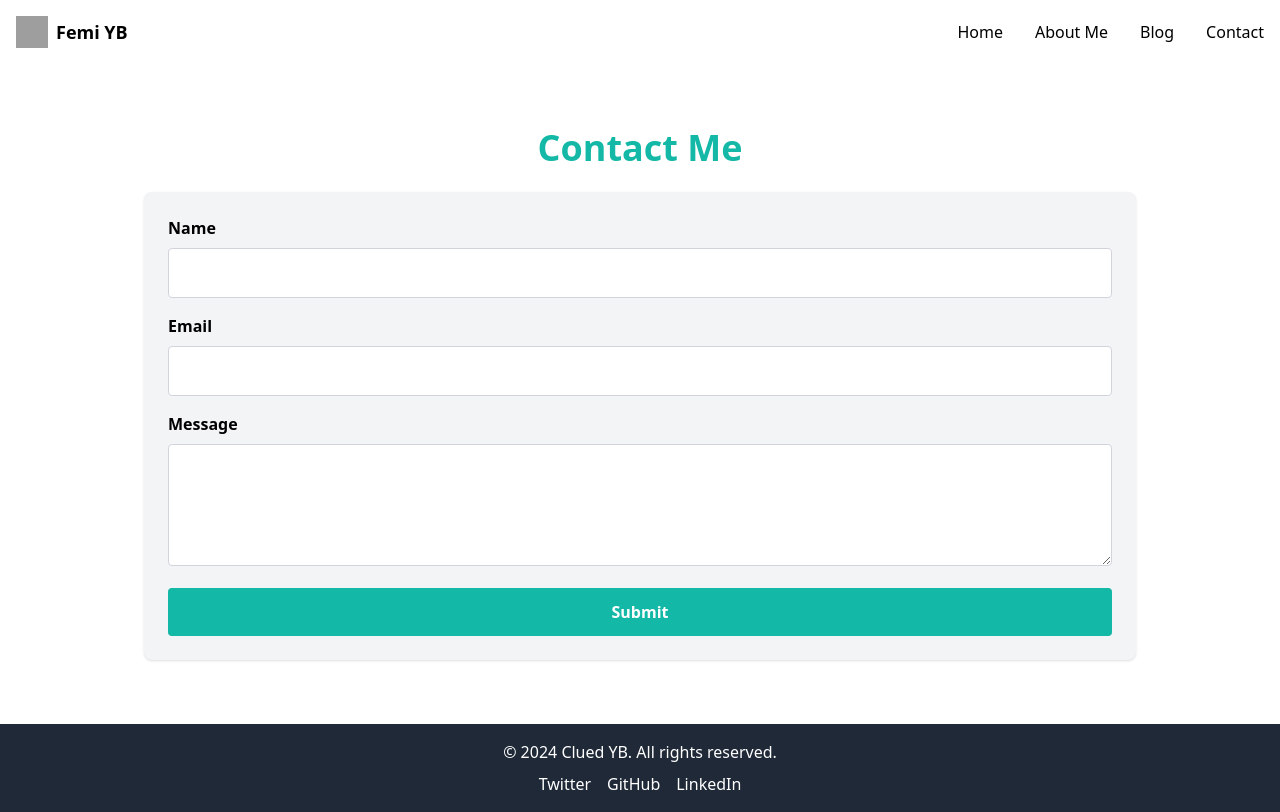
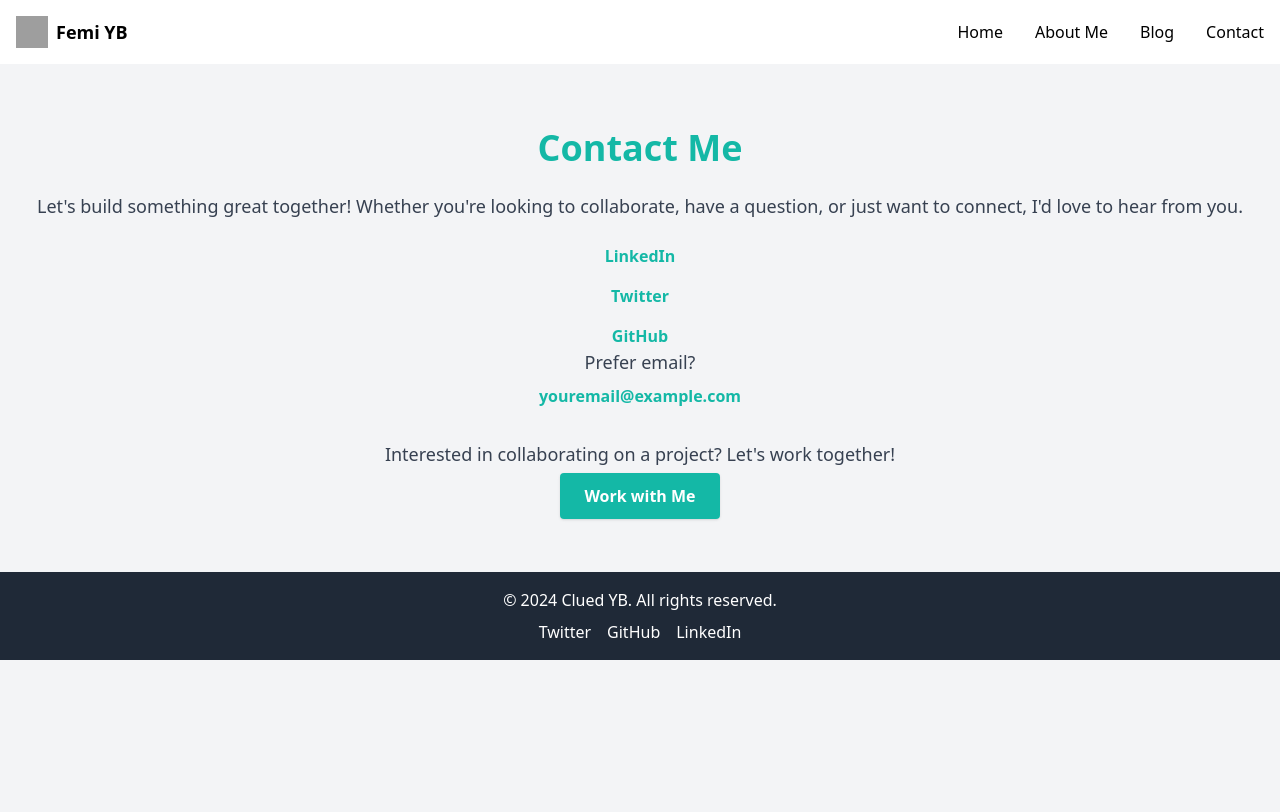
Before and after one commit to femiyb/revamp, a Next.js app: page /contact in a window 1280 px wide. Built offline with nearby package versions, Linux system fonts and the light colour scheme; grey boxes are pictures that could not be loaded.

Commit message:
Revamp Contact Page, Add About Page, Start with Stytling

```diff
--- a/app/contact/page.js
+++ b/app/contact/page.js
@@ -1,9 +1,70 @@
-import ContactForm from "@/components/contact/ContactForm";
-
 export default function ContactPage() {
   return (
-    <main>
-      <ContactForm />
-    </main>
+    <div className="py-16 bg-gray-100">
+      <div className="max-w-5xl mx-auto px-4">
+        <h1 className="text-4xl font-bold text-teal-500 mb-6 text-center">Contact Me</h1>
+        <p className="text-lg text-gray-700 mb-6 text-center">
+          Let's build something great together! Whether you're looking to collaborate, have a question, or just want to connect, I'd love to hear from you.
+        </p>
+
+        {/* Links */}
+        <ul className="space-y-4 text-center">
+          <li>
+            <a
+              href="https://www.linkedin.com/in/your-profile"
+              className="text-teal-500 font-bold hover:underline"
+              target="_blank"
+              rel="noopener noreferrer"
+            >
+              LinkedIn
+            </a>
+          </li>
+          <li>
+            <a
+              href="https://twitter.com/your-handle"
+              className="text-teal-500 font-bold hover:underline"
+              target="_blank"
+              rel="noopener noreferrer"
+            >
+              Twitter
+            </a>
+          </li>
+          <li>
+            <a
+              href="https://github.com/your-username"
+              className="text-teal-500 font-bold hover:underline"
+              target="_blank"
+              rel="noopener noreferrer"
+            >
+              GitHub
+            </a>
+          </li>
+        </ul>
+
+        {/* Email */}
+        <div className="text-center mt-6">
+          <p className="text-lg text-gray-700 mb-2">Prefer email?</p>
+          <a
+            href="mailto:youremail@example.com"
+            className="text-teal-500 font-bold hover:underline"
+          >
+            youremail@example.com
+          </a>
+        </div>
+
+        {/* Call-to-Action */}
+        <div className="text-center mt-8">
+          <p className="text-lg text-gray-700 mb-4">
+            Interested in collaborating on a project? Let's work together!
+          </p>
+          <a
+            href="/portfolio"
+            className="bg-teal-500 text-white font-bold py-3 px-6 rounded shadow hover:bg-teal-600 transition"
+          >
+            Work with Me
+          </a>
+        </div>
+      </div>
+    </div>
   );
 }
--- /dev/null
+++ b/components/about/AboutHero.js
@@ -0,0 +1,8 @@
+export default function AboutHero() {
+    return (
+      <section className="bg-teal-500 text-white py-16 text-center">
+        <h1 className="text-4xl md:text-5xl font-bold">Meet Me</h1>
+        <p className="text-xl mt-4">About Femi</p>
+      </section>
+    );
+  }
--- /dev/null
+++ b/components/about/AboutIntro.js
@@ -0,0 +1,36 @@
+export default function AboutIntro() {
+    return (
+      <section className="py-16 bg-white">
+        <div className="max-w-7xl mx-auto px-4 flex flex-col md:flex-row items-center">
+          {/* Left: Intro Text */}
+          <div className="md:w-1/2 space-y-6">
+            <h2 className="text-3xl font-bold text-teal-500">A Little About Me</h2>
+            <p className="text-lg text-gray-700 leading-relaxed">
+              I’m a web developer and digital accessibility advocate with a focus
+              on creating inclusive, accessible online experiences. Currently
+              working as a Technical Support Engineer at Syde GmbH, I specialize
+              in WordPress development, building custom themes and plugins, and
+              providing accessible solutions for e-commerce sites.
+            </p>
+            <p className="text-lg text-gray-700 leading-relaxed">
+              With over 8 years of experience in web development, technical
+              support, and customer care, I thrive on solving complex problems
+              and collaborating with teams to deliver high-quality solutions.
+            </p>
+            <p className="text-lg text-gray-700 leading-relaxed">
+            When I’m not coding, you’ll find me sharing insights on WordPress and accessibility on my blog, speaking at tech conferences, and organizing WordPress community events.
+            </p>
+          </div>
+
+          {/* Right: Avatar */}
+          <div className="md:w-1/2 flex justify-center mt-8 md:mt-0">
+            <img
+              src="https://www.femiyb.com/wp-content/uploads/2022/01/hoodie_samuel-femi-taiwo-332x1024.png"
+              alt="Femi Avatar"
+              className="w-64 h-auto"
+            />
+          </div>
+        </div>
+      </section>
+    );
+  }
--- a/components/contact/ContactForm.js
+++ b/components/contact/ContactForm.js
@@ -1,9 +1,5 @@
 "use client";
-
 import { useState } from "react";
-import { FontAwesomeIcon } from "@fortawesome/react-fontawesome";
-import { faFacebook, faTwitter, faInstagram, faLinkedin } from "@fortawesome/free-brands-svg-icons";
-
 
 export default function ContactForm() {
   const [formData, setFormData] = useState({
@@ -11,7 +7,7 @@ export default function ContactForm() {
     email: "",
     message: "",
   });
-  const [formStatus, setFormStatus] = useState("");
+  const [status, setStatus] = useState(null);
 
   const handleChange = (e) => {
     const { name, value } = e.target;
@@ -20,17 +16,17 @@ export default function ContactForm() {
 
   const handleSubmit = async (e) => {
     e.preventDefault();
-    setFormStatus("Sending...");
 
     try {
       const response = await fetch(
-        `${process.env.NEXT_PUBLIC_WORDPRESS_API_URL}/wp-json/wpforms/v1/forms/65940/entries`, // Replace <form-id> with your WPForms ID
+        `${process.env.NEXT_PUBLIC_WPFORMS_API_URL}/forms/submit`,
         {
           method: "POST",
           headers: {
             "Content-Type": "application/json",
           },
           body: JSON.stringify({
+            id: "65940", // Replace with the actual Form ID
             fields: {
               name: formData.name,
               email: formData.email,
@@ -40,69 +36,73 @@ export default function ContactForm() {
         }
       );
 
+      const result = await response.json();
+
       if (response.ok) {
-        setFormStatus("Message sent successfully!");
+        setStatus("Form submitted successfully!");
         setFormData({ name: "", email: "", message: "" });
       } else {
-        const errorData = await response.json();
-        setFormStatus(`Error: ${errorData.message || "Failed to send message"}`);
+        setStatus(result.message || "An error occurred.");
       }
     } catch (error) {
-      console.error("Error sending message:", error);
-      setFormStatus("Failed to send message. Please try again.");
+      console.error("Error submitting form:", error);
+      setStatus("An unexpected error occurred.");
     }
   };
 
   return (
-    <section className="py-16 bg-white">
-      <div className="max-w-5xl mx-auto px-4">
-        <h1 className="text-4xl font-bold text-teal-500 mb-6 text-center">Contact Me</h1>
-        <form onSubmit={handleSubmit} className="space-y-4 bg-gray-100 p-6 rounded-lg shadow">
+    <div className="p-8 bg-white shadow-md rounded">
+      <h2 className="text-2xl font-bold mb-4">Contact Me</h2>
+      {status && <p className="mb-4">{status}</p>}
+      <form onSubmit={handleSubmit} className="space-y-4">
         <div>
-            <label htmlFor="name" className="block font-bold mb-2">Name</label>
+          <label htmlFor="name" className="block text-sm font-bold mb-2">
+            Name
+          </label>
           <input
             type="text"
             id="name"
             name="name"
             value={formData.name}
             onChange={handleChange}
-              className="w-full p-3 border border-gray-300 rounded"
             required
+            className="w-full px-3 py-2 border rounded"
           />
         </div>
         <div>
-            <label htmlFor="email" className="block font-bold mb-2">Email</label>
+          <label htmlFor="email" className="block text-sm font-bold mb-2">
+            Email
+          </label>
           <input
             type="email"
             id="email"
             name="email"
             value={formData.email}
             onChange={handleChange}
-              className="w-full p-3 border border-gray-300 rounded"
             required
+            className="w-full px-3 py-2 border rounded"
           />
         </div>
         <div>
-            <label htmlFor="message" className="block font-bold mb-2">Message</label>
+          <label htmlFor="message" className="block text-sm font-bold mb-2">
+            Message
+          </label>
           <textarea
             id="message"
             name="message"
-              rows="4"
             value={formData.message}
             onChange={handleChange}
-              className="w-full p-3 border border-gray-300 rounded"
             required
-            ></textarea>
+            className="w-full px-3 py-2 border rounded"
+          />
         </div>
         <button
           type="submit"
-            className="w-full bg-teal-500 text-white font-bold py-3 rounded hover:bg-teal-600"
+          className="bg-teal-500 text-white px-4 py-2 rounded hover:bg-teal-600"
         >
           Submit
         </button>
       </form>
-        {formStatus && <p className="mt-4 text-center">{formStatus}</p>}
     </div>
-    </section>
   );
 }
--- a/components/home/Hero.js
+++ b/components/home/Hero.js
@@ -2,24 +2,23 @@
 
 export default function Hero() {
   return (
-      <section
-        className="bg-teal-500 text-white py-16"
-        style={{
-          backgroundImage: `url('https://www.femiyb.com/wp-content/uploads/2021/10/FemiYB-1.png')`,
-          backgroundPosition: "left center",
-          backgroundRepeat: "no-repeat",
-          backgroundSize: "contain",
-        }}
-      >
-        <div className="max-w-7xl mx-auto px-4 flex flex-col items-center md:items-start">
+    <section className="text-white py-16 bg-teal-500">
+      <div className="max-w-7xl mx-auto px-4 flex flex-col md:flex-row items-center">
+        {/* Left Image Section */}
+        <div className="md:w-1/3 flex justify-center">
+          <img
+            src="https://www.femiyb.com/wp-content/uploads/2025/01/samuel-femi-taiwo_original-e1736284460605.png"
+            alt="Femi's Illustration"
+            className="w-full h-auto max-w-sm"
+          />
+        </div>
+
         {/* Right Content */}
-          <div className="md:ml-auto md:w-3/4 space-y-6 text-center md:text-left">
+        <div className="md:w-2/3 space-y-6 text-center md:text-left md:ml-8">
           <h1 className="text-4xl md:text-5xl font-extrabold leading-tight">
             Hi, My Name is Femi
           </h1>
-            <h2 className="text-3xl md:text-4xl font-bold">
-              I'm a Developer
-            </h2>
+          <h2 className="text-3xl md:text-4xl font-bold">I'm a Developer</h2>
           <p className="text-lg leading-relaxed">
             I specialize in WordPress and software development. Currently
             working as a Technical Support Engineer at Syde GmbH, I also develop
```
Also changed, not shown: app/about/page.js (+6 -7 lines), components/about/AboutContent.js (added, +47 -0 lines). Lines whose indentation alone changed are shown as unchanged.
